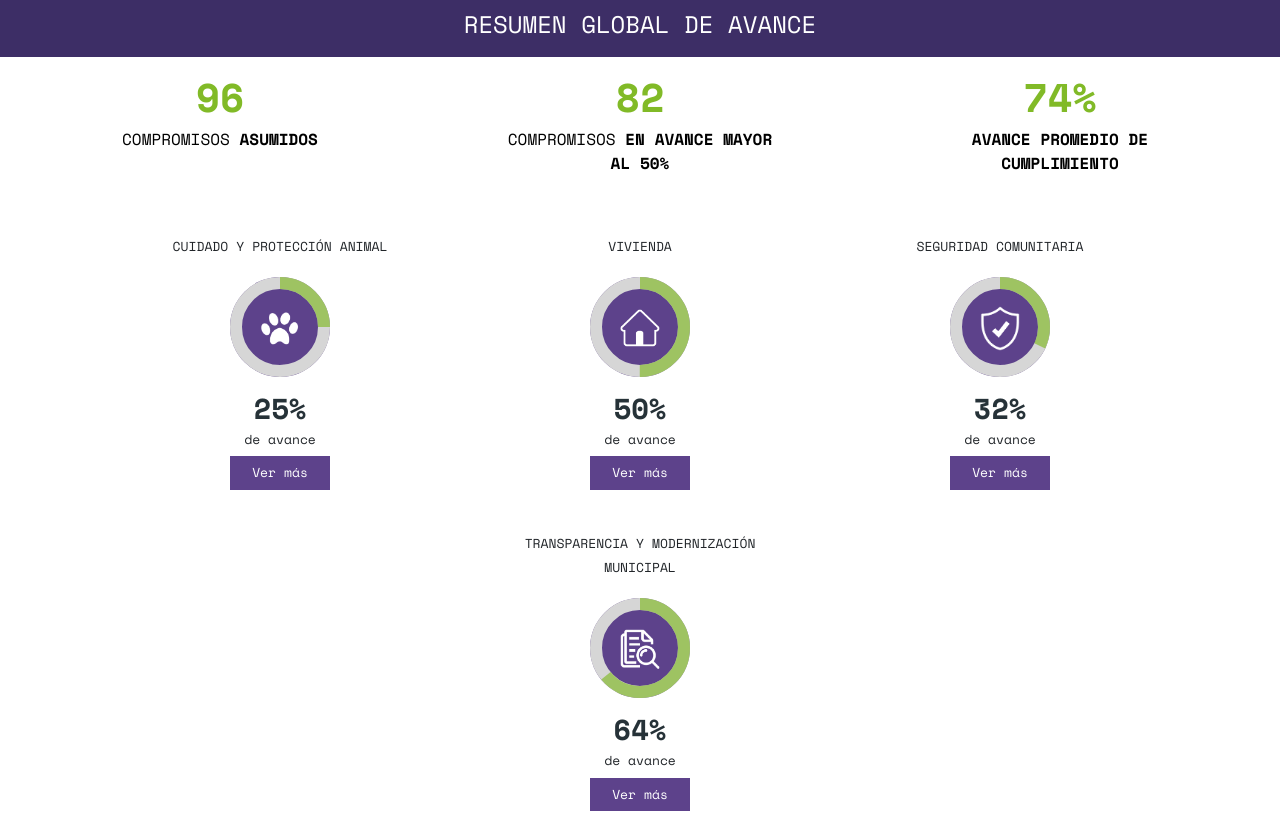
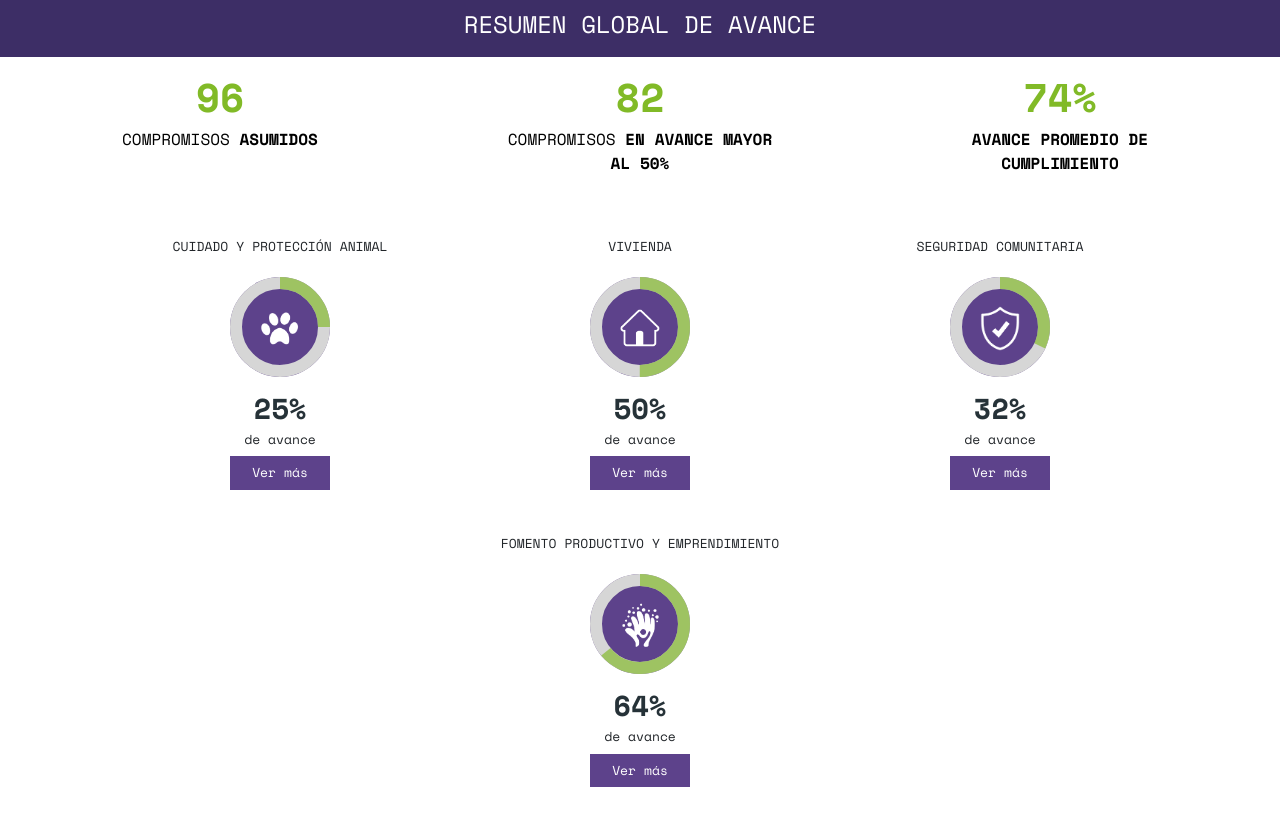
Before and after one commit to DatosSanJoaquin/ProgramaLinea, a React (Create React App) app: page /#/Areas in a window 1280 px wide. After the commit the page ends 812 px from the top, so only its background shows below. Built offline with nearby package versions, Linux system fonts and the light colour scheme.

Commit message:
se incluye area fomento

```diff
--- a/src/Areas.js
+++ b/src/Areas.js
@@ -124,9 +124,10 @@ function Areas() {
       src: process.env.PUBLIC_URL + "/img/03.png",
     },
     {
-      nombre: "Transparencia y modernización municipal",
+      nombre: "Fomento Productivo y Emprendimiento",
       porcentaje: 64,
-      src: process.env.PUBLIC_URL + "/img/05.png",
+      width: "75px",
+      src: process.env.PUBLIC_URL + "/img/FomentoProductivo.png",
     },
   ];
 
@@ -459,7 +460,7 @@ function Areas() {
 
                       <img
                         style={{
-                          width: 40,
+                          width: area.width ? area.width : "40px",
                           margin: "10px",
                           paddingBottom: "2px",
                         }}
```
Also changed, not shown: public/img/FomentoProductivo.png (added).
